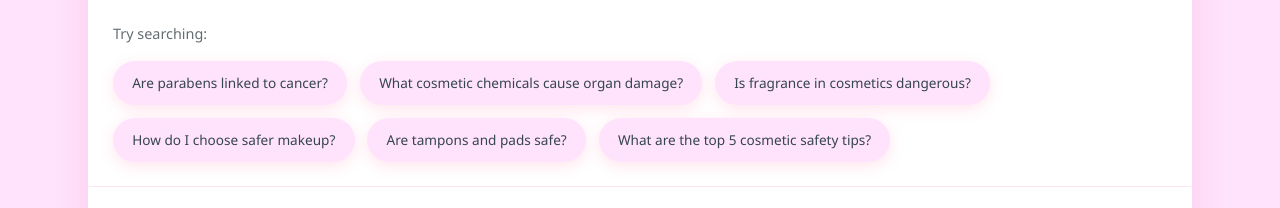
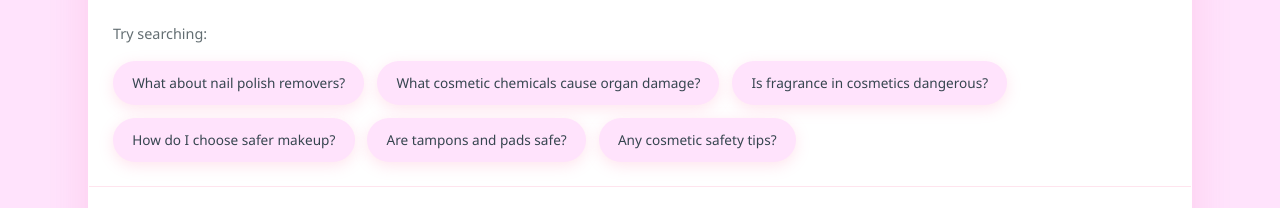
Before and after one commit to zaidiaz23/misschecker, a website: page index.html in a window 1280 px wide. Shown: the part 1093-1301 px from the top of the page. Drawn offline with nearby package versions, Linux system fonts and the light colour scheme; a web font is replaced by a local one.

Commit message:
updated recommendations

```diff
--- a/index.html
+++ b/index.html
@@ -94,7 +94,7 @@
             <div class="recommendations-label">Try searching:</div>
             <div class="recommendation-tags" id="recommendationTags">
               <span class="recommendation-tag"
-                >Are parabens linked to cancer?</span
+                >What about nail polish removers?</span
               >
               <span class="recommendation-tag"
                 >What cosmetic chemicals cause organ damage?</span
@@ -109,7 +109,7 @@
                 >Are tampons and pads safe?</span
               >
               <span class="recommendation-tag"
-                >What are the top 5 cosmetic safety tips?</span
+                >Any cosmetic safety tips?</span
               >
             </div>
           </div>
```
